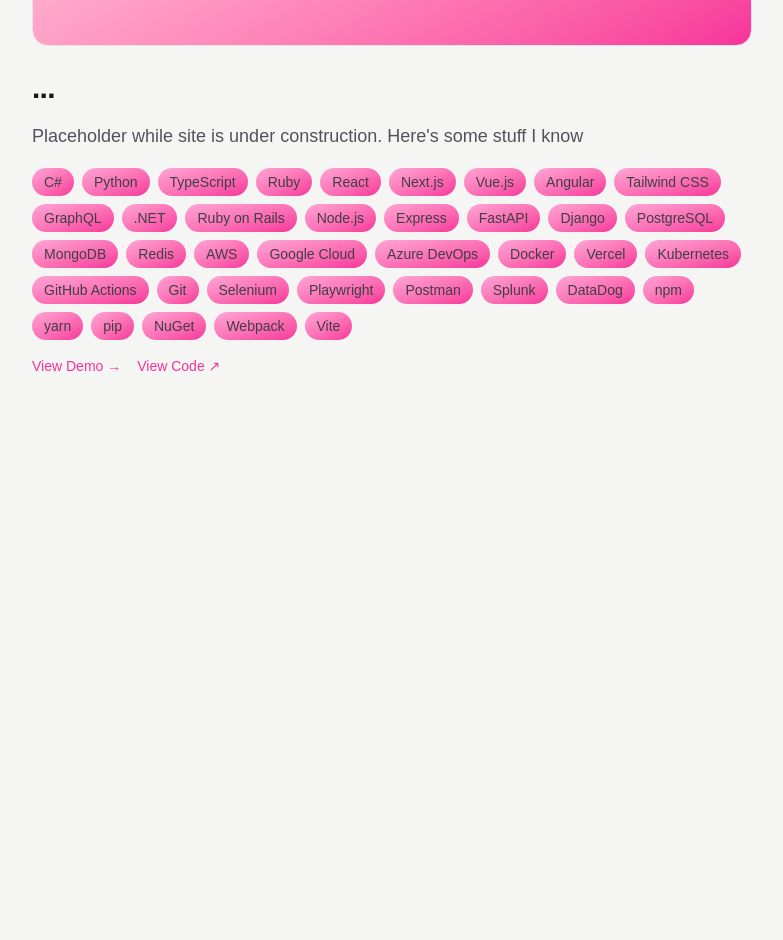
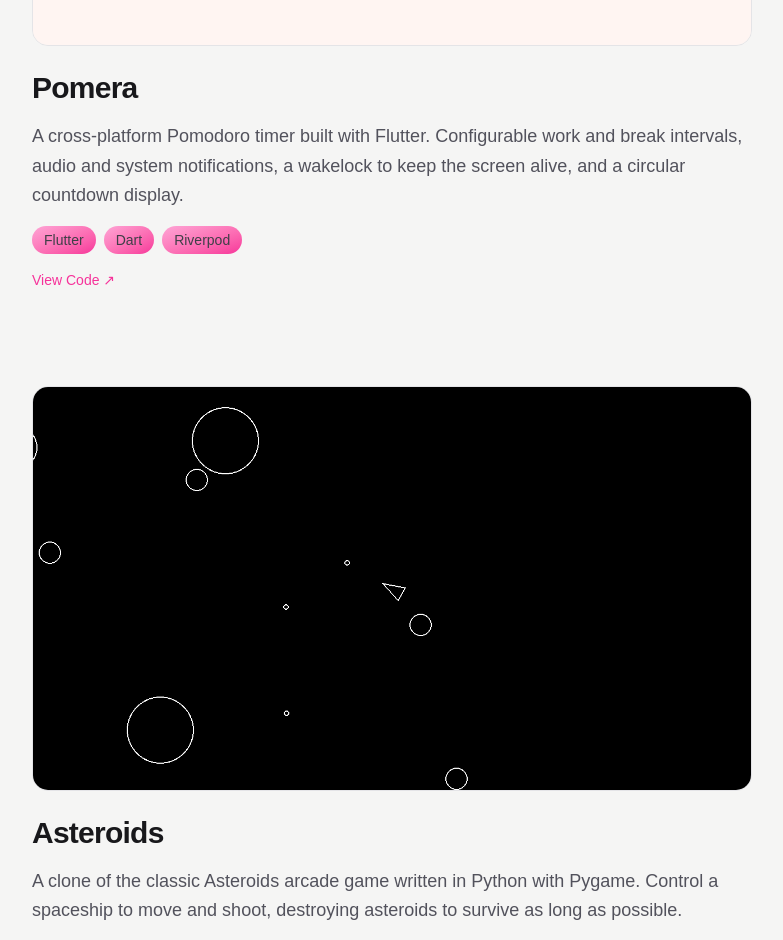
Before and after one commit to DaltonDayton/daltondayton, a Next.js app: page /projects in a window 1280 px wide. Shown: the part 1440-2380 px from the top of the page, without its empty margins (248-1031 px from the left). Before the commit the page ends 1912 px from the top, so only its background shows below. Built offline with nearby package versions, Linux system fonts and the light colour scheme.

Commit message:
feat: add Pomera and Asteroids projects
Two new portfolio entries with screenshots: Pomera (Flutter Pomodoro timer) and Asteroids (Python/Pygame arcade clone).

```diff
--- a/src/features/projects/data.ts
+++ b/src/features/projects/data.ts
@@ -11,6 +11,30 @@
     links: {
       demo: "https://www.daltondayton.com",
       repo: "https://github.com/daltondayton/daltondayton",
+    },
+  },
+  {
+    slug: "pomera-pomodoro-timer",
+    name: "Pomera",
+    summary:
+      "A cross-platform Pomodoro timer built with Flutter. Configurable work and break intervals, audio and system notifications, a wakelock to keep the screen alive, and a circular countdown display.",
+    image: "/images/pomera.png",
+    tech: ["Flutter", "Dart", "Riverpod"],
+    role: "Solo dev",
+    links: {
+      repo: "https://github.com/DaltonDayton/pomodorotimer",
+    },
+  },
+  {
+    slug: "asteroids",
+    name: "Asteroids",
+    summary:
+      "A clone of the classic Asteroids arcade game written in Python with Pygame. Control a spaceship to move and shoot, destroying asteroids to survive as long as possible.",
+    image: "/images/asteroids.png",
+    tech: ["Python", "Pygame"],
+    role: "Solo dev",
+    links: {
+      repo: "https://github.com/DaltonDayton/asteroids",
     },
   },
   {
```
Also changed, not shown: public/images/asteroids.png (added), public/images/pomera.png (added).
